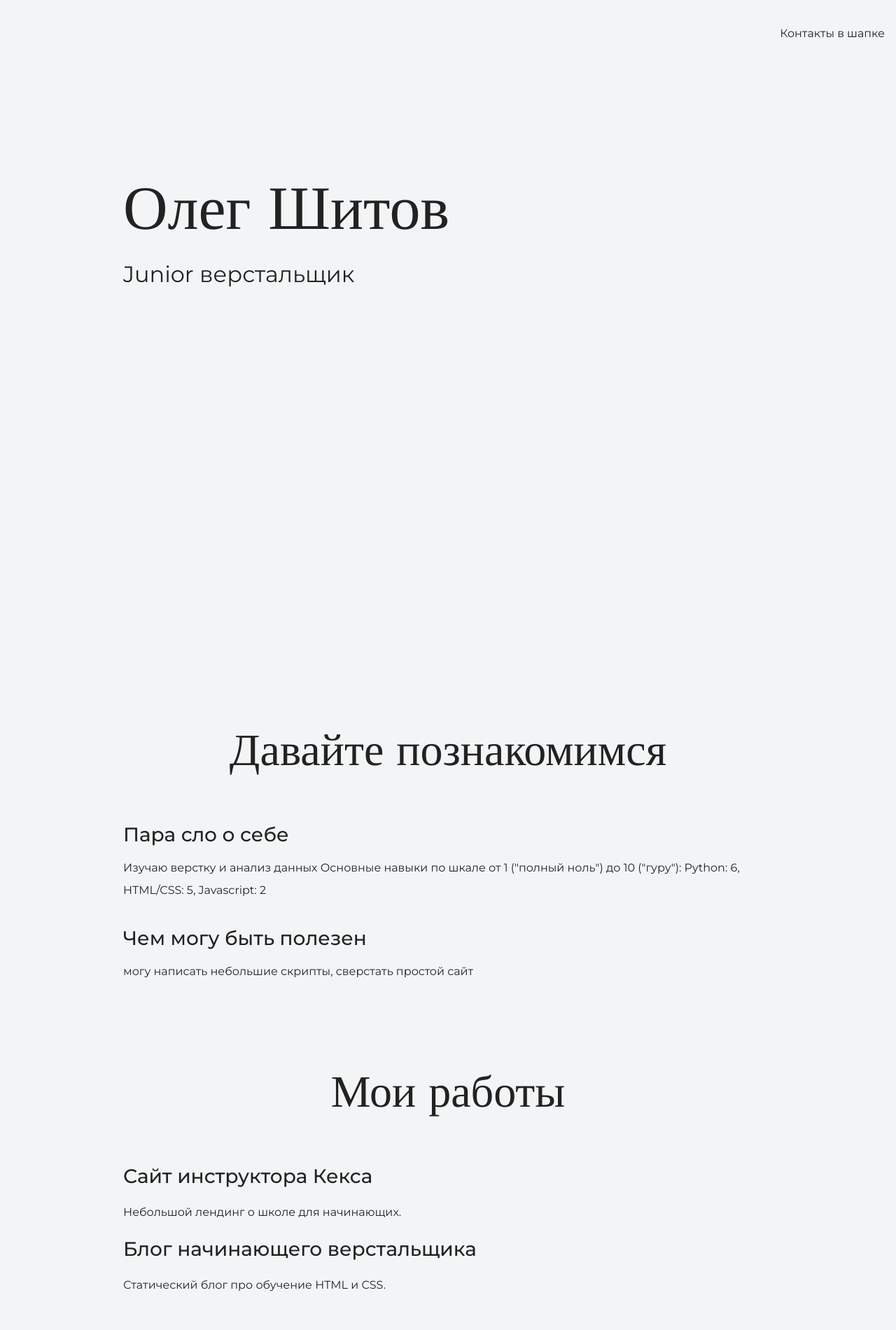
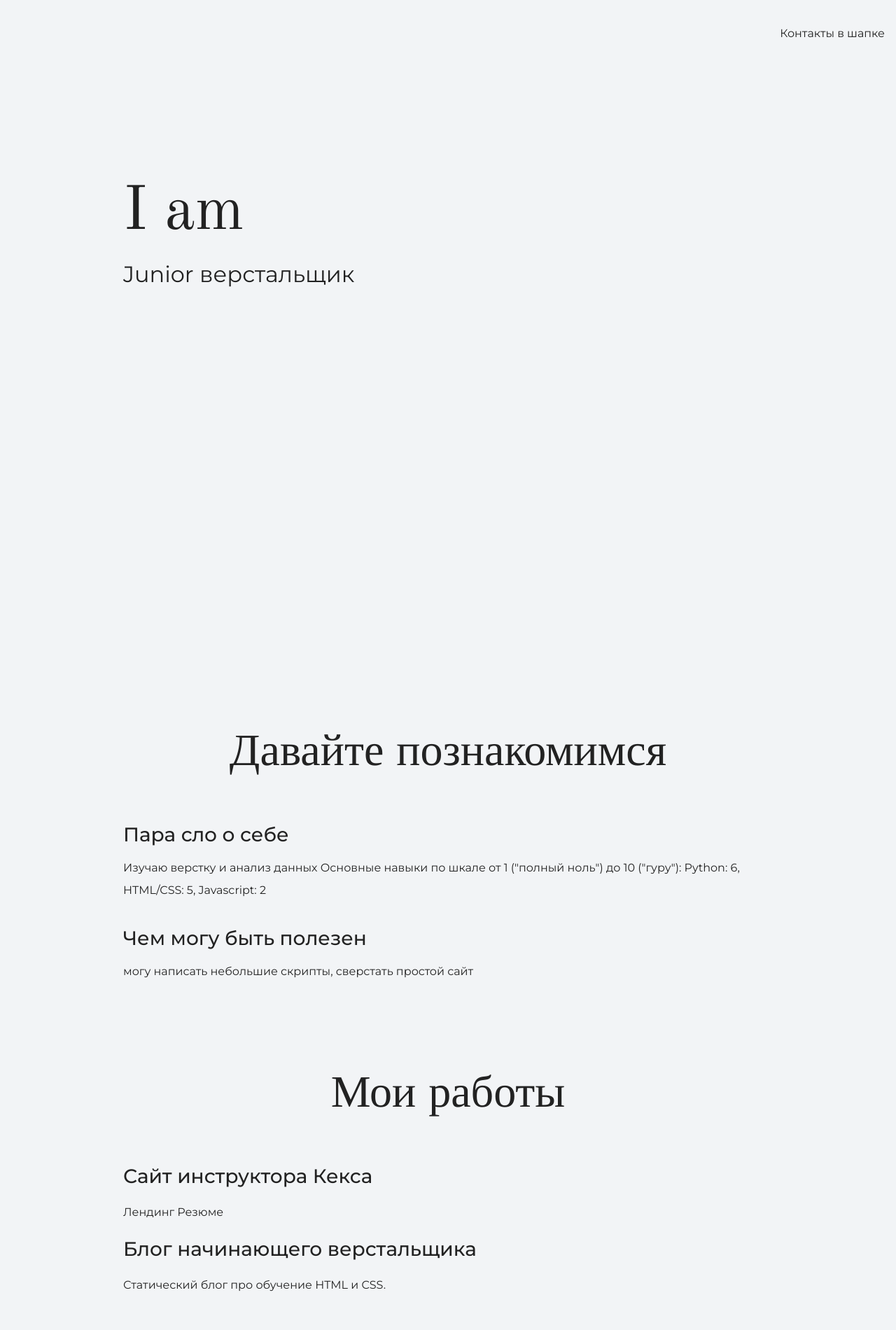
Before and after one commit to oleg-shi/test-site, a plain HTML site: page index.html in a window 1280 px wide. Shown: the top 1900 px of the page at 70% size. Drawn offline with nearby package versions, Linux system fonts and the light colour scheme.

Commit message:
Update index.html
2 step

```diff
--- a/index.html
+++ b/index.html
@@ -17,7 +17,7 @@
 
     <div class="container">
       <section class="hero-image">
-        <h1 class="heading">Олег Шитов</h1>
+        <h1 class="heading">I am</h1>
         <p>Junior верстальщик</p>
       </section>
 
@@ -37,7 +37,7 @@
         <h2 class="subheading">Мои работы</h2>
 
         <h3>Сайт инструктора Кекса</h3>
-        <p>Небольшой лендинг о школе для начинающих.</p>
+        <p>Лендинг Резюме</p>
 
         <h3>Блог начинающего верстальщика</h3>
         <p>Статический блог про обучение HTML и CSS.</p>
```
